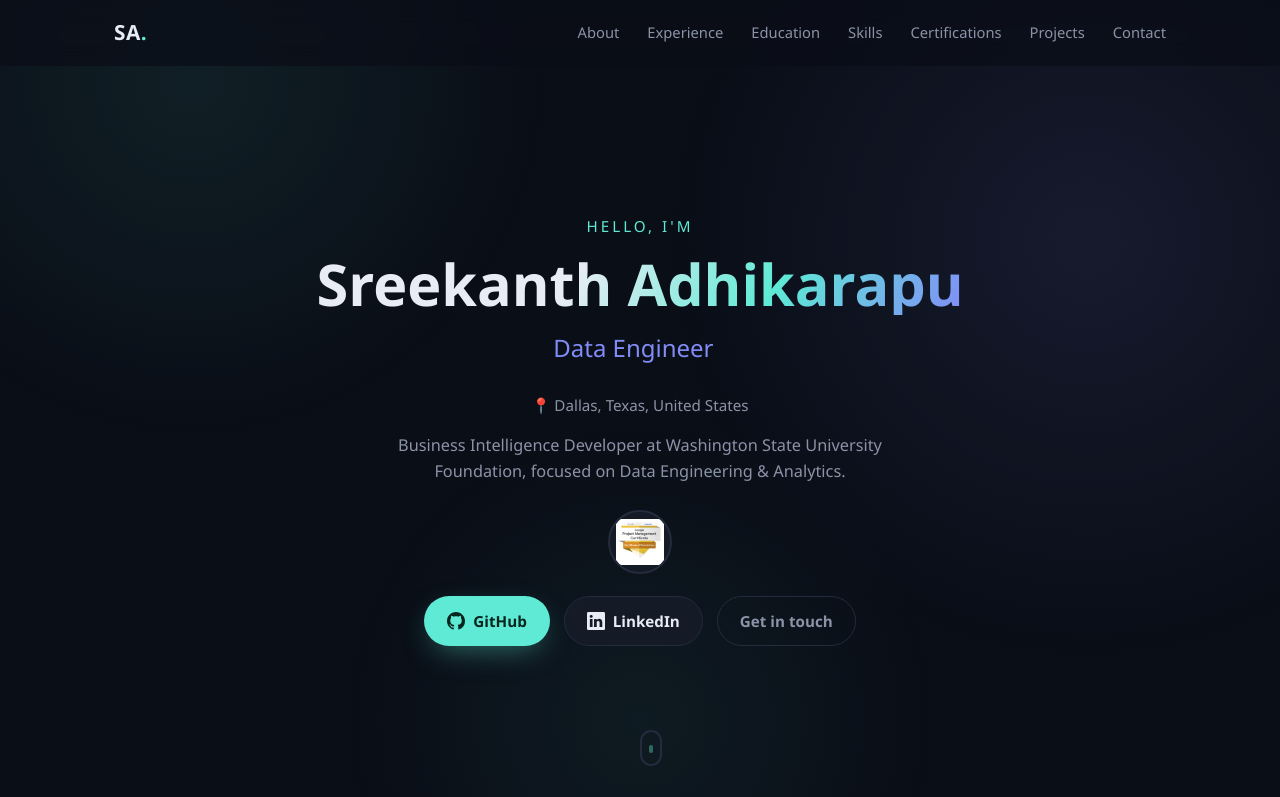
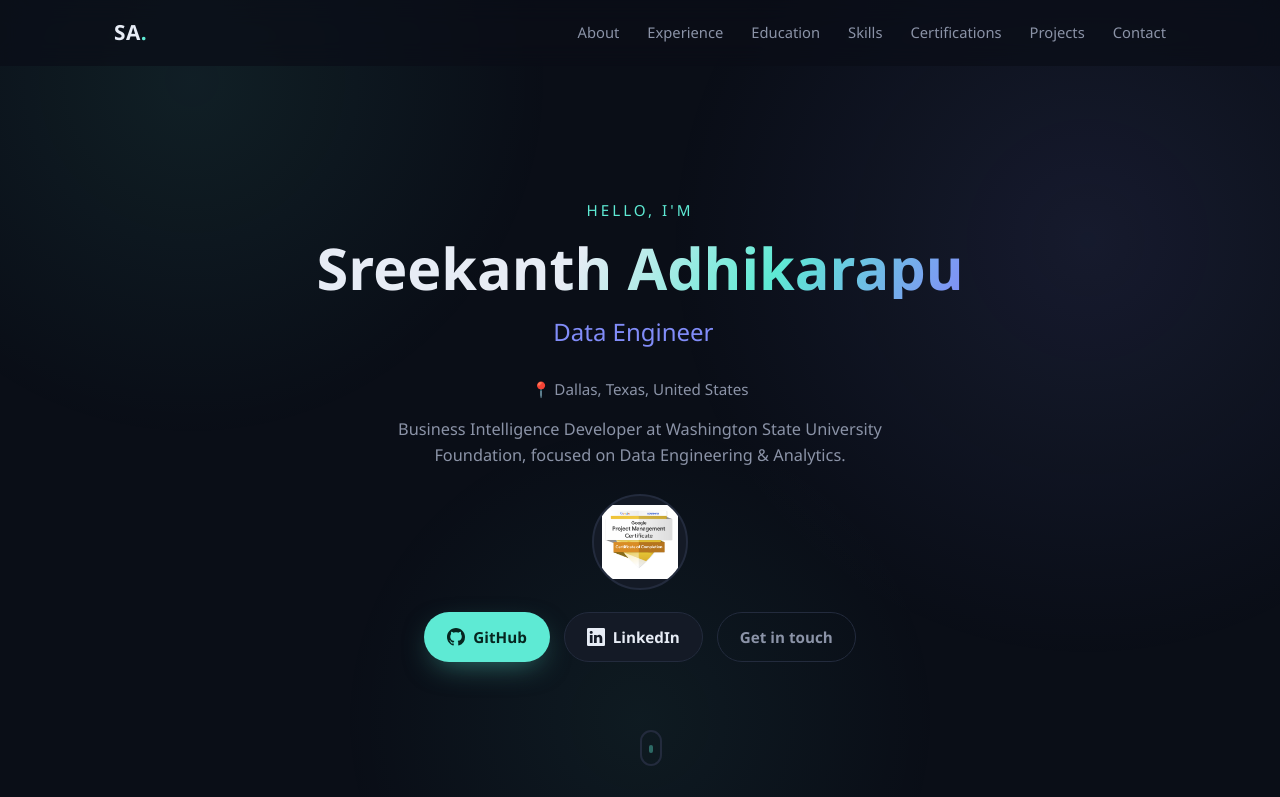
Before and after one commit to sadhikarapu/sadhikarapu.github.io, a plain HTML site: page index.html in a window 1280 px wide. Shown: the top 797 px of the page. Drawn offline with Linux system fonts and the light colour scheme.

Commit message:
Increase badge sizes for better visibility

```diff
--- a/style.css
+++ b/style.css
@@ -155,15 +155,15 @@
 }
 .hero-badge {
   display: inline-flex;
-  width: 64px;
-  height: 64px;
+  width: 96px;
+  height: 96px;
   border-radius: 50%;
   overflow: hidden;
   background: var(--surface);
   border: 2px solid var(--border);
   transition: transform 0.25s ease, border-color 0.25s ease, box-shadow 0.25s ease;
 }
-.hero-badge img { width: 100%; height: 100%; object-fit: contain; padding: 6px; }
+.hero-badge img { width: 100%; height: 100%; object-fit: contain; padding: 8px; }
 .hero-badge:hover {
   transform: translateY(-4px) scale(1.05);
   border-color: var(--accent);
@@ -371,8 +371,8 @@
 
 .cert-card-badge { display: block; cursor: pointer; }
 .cert-badge-img {
-  width: 84px;
-  height: 84px;
+  width: 150px;
+  height: 150px;
   object-fit: contain;
   margin-bottom: 14px;
   filter: drop-shadow(0 6px 14px rgba(0, 0, 0, 0.4));
```
